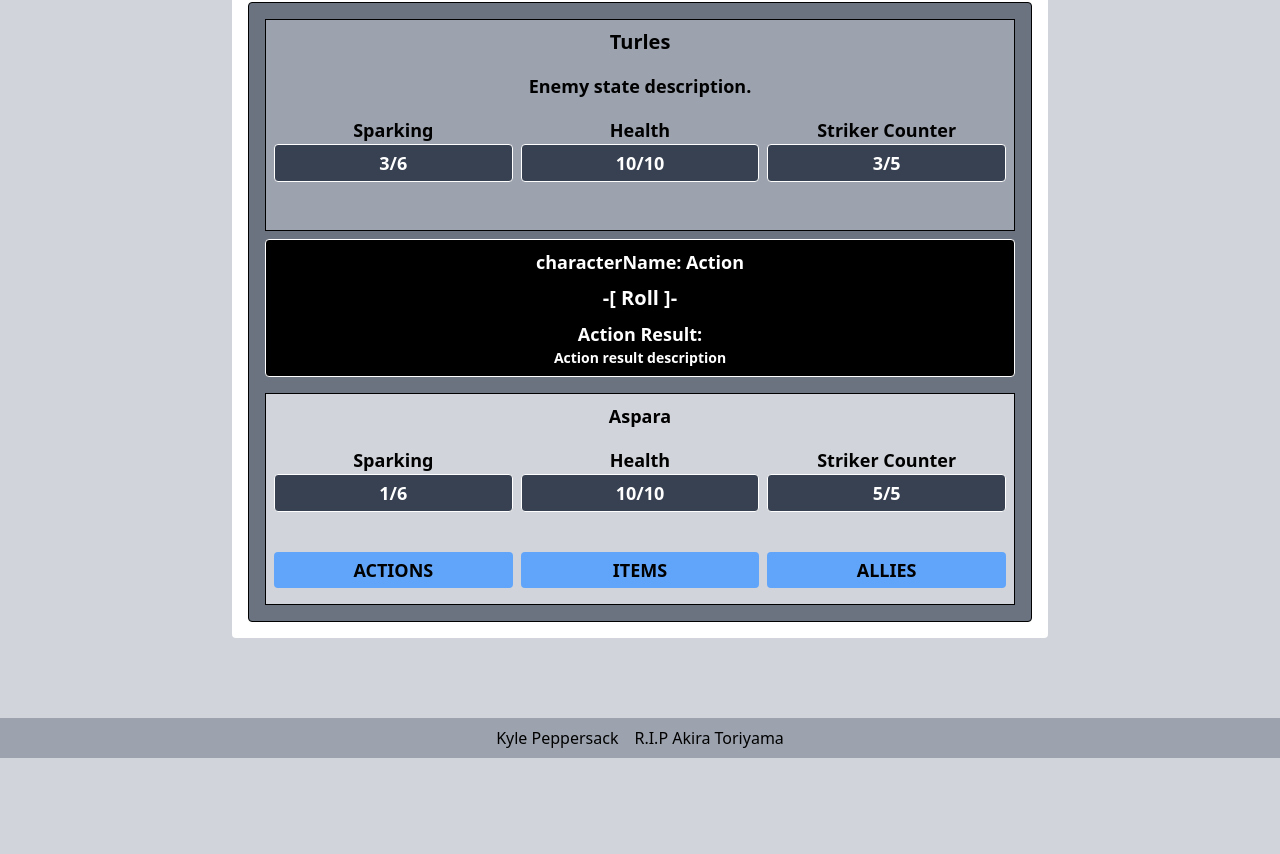
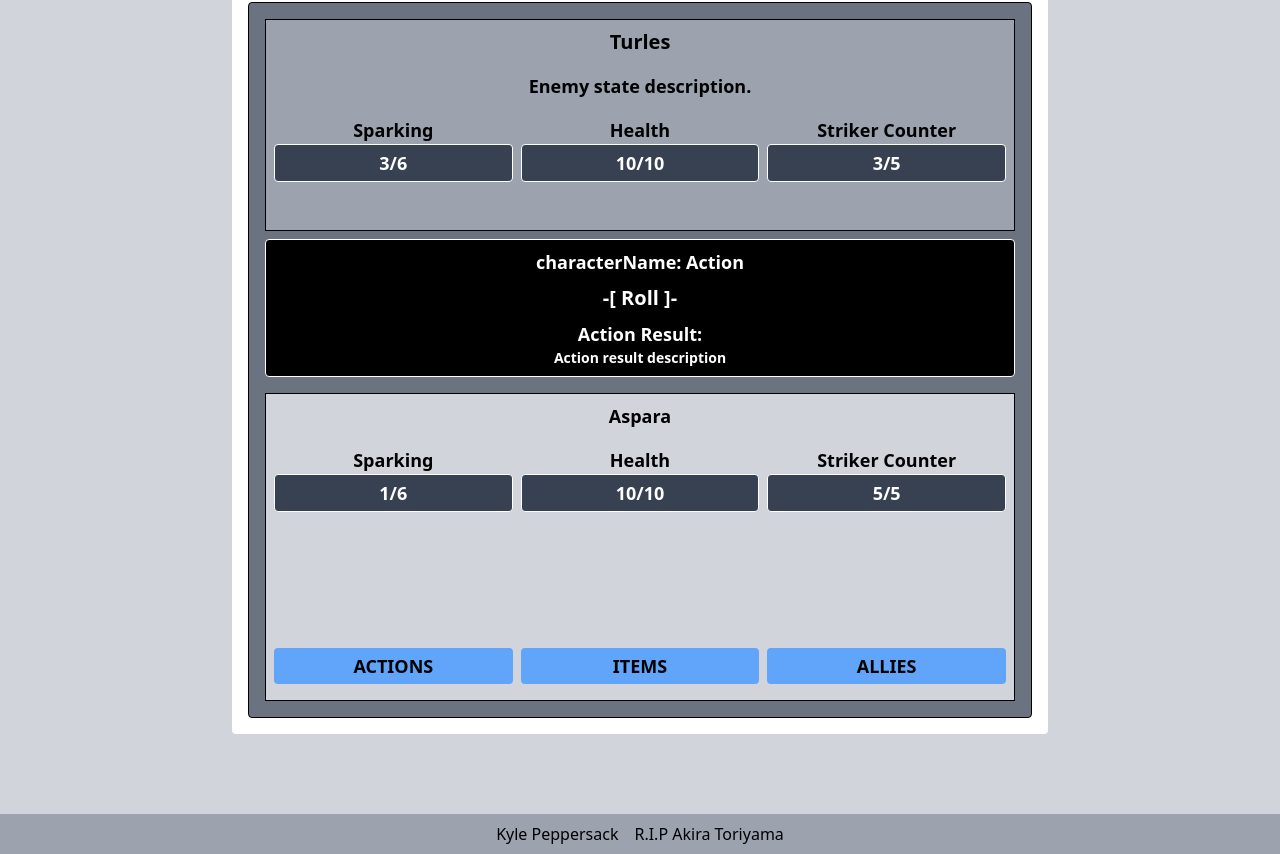
Before and after one commit to KylePep/ddbwiki, a Next.js app: page /demo in a window 1280 px wide. Shown: the part 342-1196 px from the top of the page. Before the commit the page ends 1100 px from the top, so only its background shows below. Built offline with nearby package versions, Linux system fonts and the light colour scheme.

Commit message:
Different menus now render appropriate info

```diff
--- a/app/demo/page.tsx
+++ b/app/demo/page.tsx
@@ -42,8 +42,6 @@ export default function page() {
             <p className='mb-4'>{Player.base.name}</p>
 
             <div className='grid grid-cols-3 gap-2 mb-10'>
-                {selectMenu === "base" &&
-                <>
                   <div>
                     <p className='text-center'>Sparking</p>
                     <p className='bg-gray-700 border border-white text-white rounded px-2 py-1'>
@@ -64,40 +62,46 @@ export default function page() {
                         {Player.archCounter}
                       </p>
                   </div>
+            </div>
+            <div className='grid grid-cols-3 gap-2 min-h-24'>
+
+                {selectMenu === "base" &&
+                <>
                 </>
                 }
                 {selectMenu === "action" &&
                 <>
-                  <p>ACTION</p>
+                  {Player.base.moves.map((move, index) => (
+                    <p key={index}>{move}</p>
+                  ))}
                 </>
                 }
                 {selectMenu === "item" &&
                 <>
-                  <p>Item</p>
+                  {Player.base.inventory.map((item, index) => (
+                    <p key={index}>{item}</p>
+                  ))}
                 </>
                 }
                 {selectMenu === "ally" &&
                 <>
-                  <p>Ally</p>
+                  {data.adventureInstance.players.map((ally, index) => (
+                    Player.base.name!= ally && <p key={index}>{ ally}</p>
+                  ))}
                 </>
                 }
+            </div>
 
-            </div>
 
             <div className='grid grid-cols-3 gap-2'>
 
-                <div className='bg-blue-400 mb-2 px-2 py-1 rounded'>
-                  {selectMenu === "action" ? <button onClick={() => setSelectMenu("base")} className='hover:text-white'>Close</button> : <button onClick={() => setSelectMenu("action")} className='hover:text-white'>ACTIONS</button> }
+                {selectMenu === "base" && <button onClick={() => setSelectMenu("action")} className=' bg-blue-400 mb-2 px-2 py-1 rounded hover:text-white'>ACTIONS</button> }
 
-                </div>
+                {selectMenu === "base" && <button onClick={() => setSelectMenu("item")} className='bg-blue-400 mb-2 px-2 py-1 rounded hover:text-white'>ITEMS</button>}
 
-                <div className='bg-blue-400 mb-2 px-2 py-1 rounded'>
-                {selectMenu === "item" ? <button onClick={() => setSelectMenu("base")} className='hover:text-white'>Close</button> : <button onClick={() => setSelectMenu("item")} className='hover:text-white'>ITEMS</button>}
-                </div>
+                {selectMenu === "base" && <button onClick={() => setSelectMenu("ally")} className='bg-blue-400 mb-2 px-2 py-1 rounded hover:text-white'>ALLIES</button>}
 
-                <div className='bg-blue-400 mb-2 px-2 py-1 rounded'>
-                {selectMenu === "ally" ? <button onClick={() => setSelectMenu("base")} className='hover:text-white'>Close</button> : <button onClick={() => setSelectMenu("ally")} className='hover:text-white'>ALLIES</button>}
-                </div>
+                {selectMenu != "base" && <button onClick={() => setSelectMenu("base")} className=' col-span-3 bg-blue-400 mb-2 px-2 py-1 rounded hover:text-white'>Close</button>}
 
             </div>
       </>
--- a/shared/constants/demoData.json
+++ b/shared/constants/demoData.json
@@ -13,7 +13,7 @@
       "stats":{"mod": 0, "spirit": 2, "ki": 4, "power": 5, "agility": 3, "toughness": 4},
       "equipment":["none","turleHermitGi","none"],
       "moves":["kamehameha", "meteorCombo", "energyWave", "rush"],
-      "inventory":["senzuBean"],
+      "inventory":["senzuBean", "turtleHermitGi"],
       "forms":["kaioKen"]
     },
 
@@ -35,6 +35,7 @@
       "adventureId": "treeOfMight",
       "adventureRooms": ["1A", "2A", "3A", "4A", "1B"],
       "roomsProgress":[],
+      "players": ["Aspara", "Iggus"],
       "enemyData": [
         {
           "id": "1E",
```
